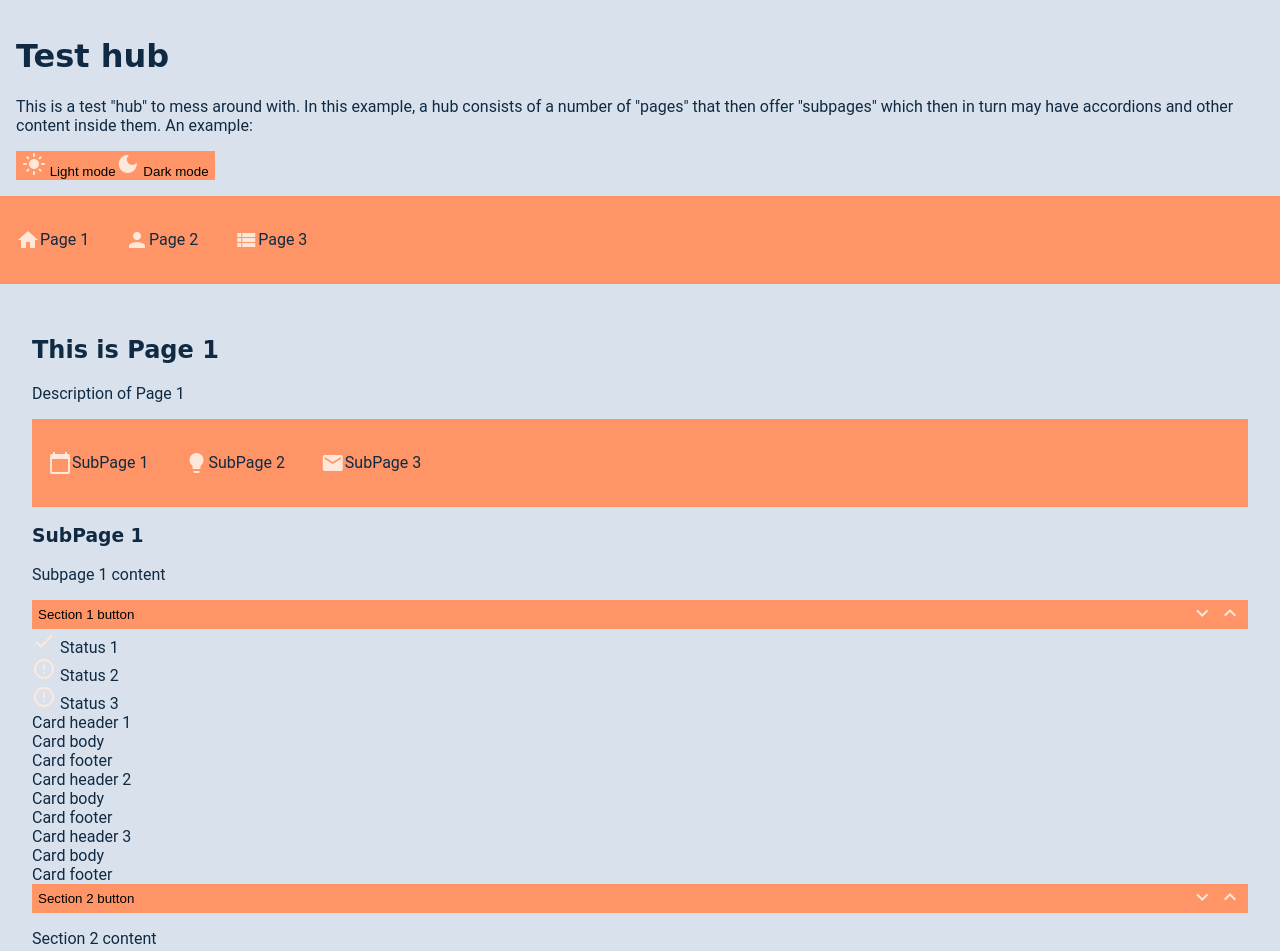
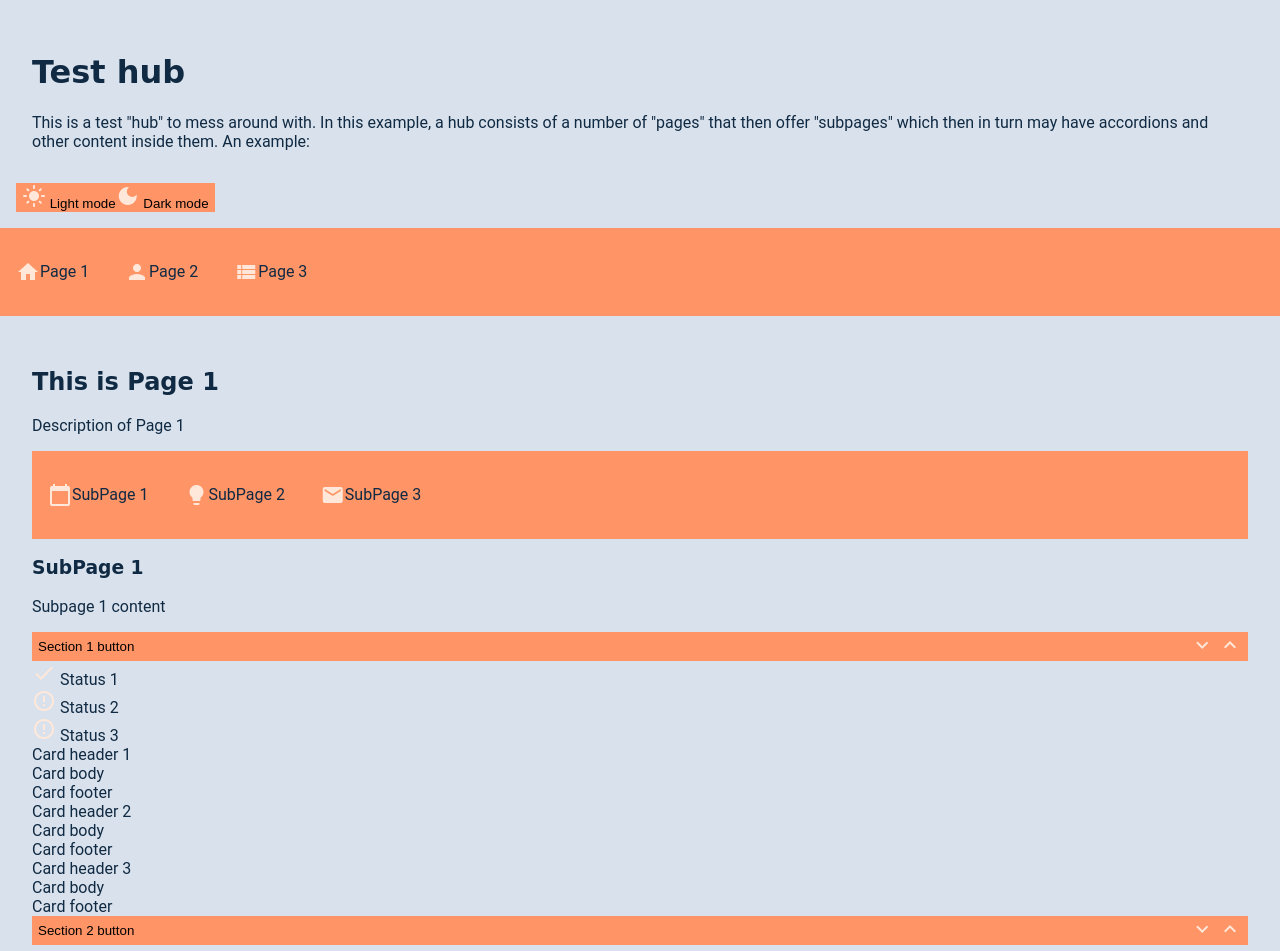
Before and after one commit to jadedye/character-sheet, a plain HTML site: page index.html in a window 1280 px wide. Shown: the top 951 px of the page. Drawn offline with Linux system fonts and the light colour scheme; a web font is replaced by a local one.

Commit message:
header text padding

```diff
--- a/index.html
+++ b/index.html
@@ -10,7 +10,7 @@
   <body>
     <header>
       <div class="header-content">
-        <div>
+        <div class="header-text">
           <h1>Test hub</h1>
           <p>
             This is a test "hub" to mess around with. In this example, a hub consists of a number of "pages" that then offer "subpages" which then in turn may have accordions and other content inside them. An example:
--- a/main.css
+++ b/main.css
@@ -47,7 +47,7 @@ body {
     background-color: var(--colour-neutral-100);
 }
 
-.header-content, main, footer, section, nav li {
+.header-content, .header-text, main, footer, section, nav li {
     padding: var(--padding-normal);
 }
 
```
